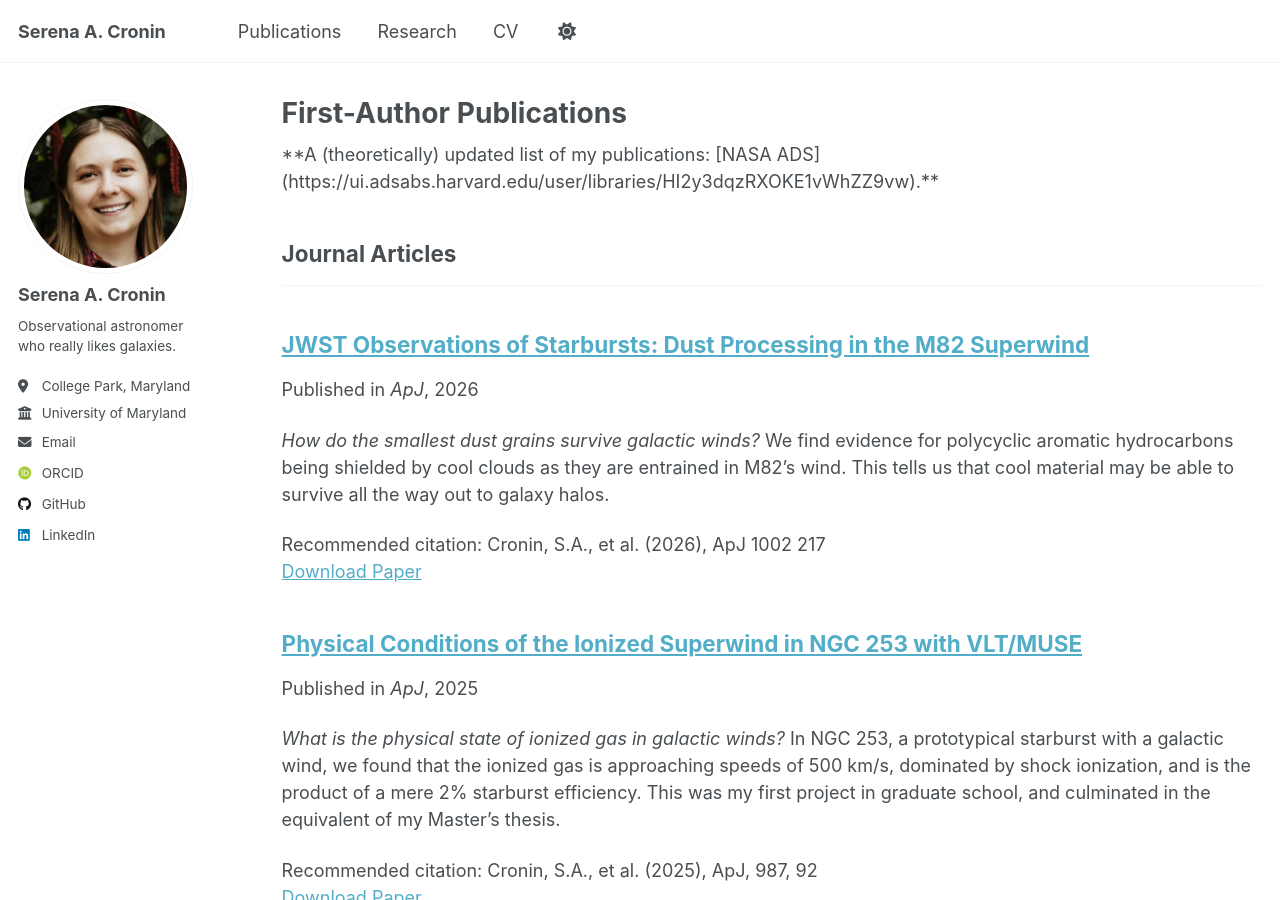
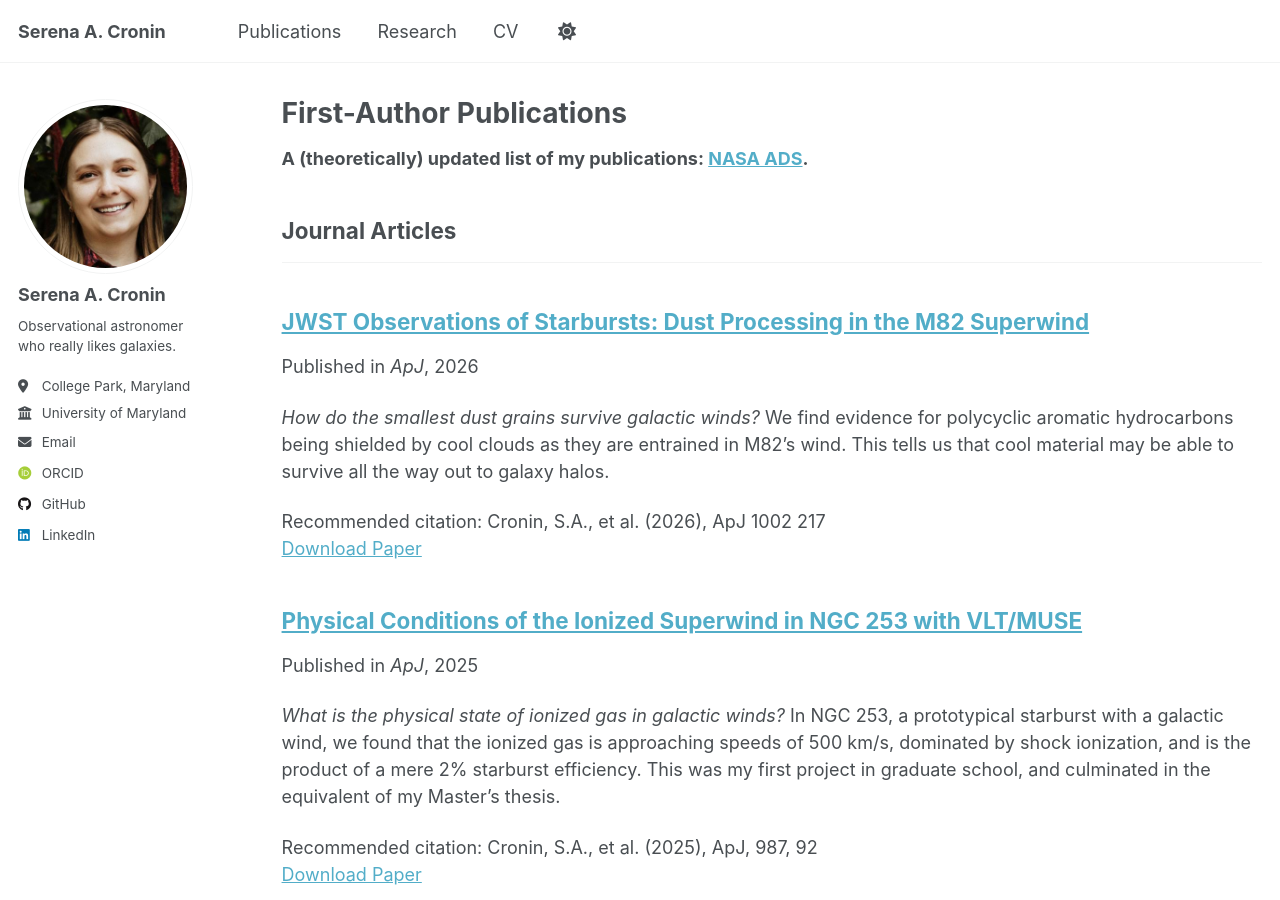
Before and after one commit to serenacronin/serenacronin.github.io, a Jekyll site: the page built from _pages/publications.html, in a window 1280 px wide and 900 px high. Built offline with Jekyll 4.4.1, drawn with Linux system fonts in a browser that asks for light colours; some web fonts are replaced; a script that is not in the unit is left out.

```diff
--- a/_pages/publications.html
+++ b/_pages/publications.html
@@ -5,7 +5,7 @@ permalink: /publications/
 author_profile: true
 ---
 
-**A (theoretically) updated list of my publications: [NASA ADS](https://ui.adsabs.harvard.edu/user/libraries/HI2y3dqzRXOKE1vWhZZ9vw).**
+<p><strong>A (theoretically) updated list of my publications: <a href="https://ui.adsabs.harvard.edu/user/libraries/HI2y3dqzRXOKE1vWhZZ9vw">NASA ADS</a>.</strong></p>
 
 {% if site.author.googlescholar %}
   <div class="wordwrap">You can also find my articles on <a href="{{site.author.googlescholar}}">my Google Scholar profile</a>.</div>
```
